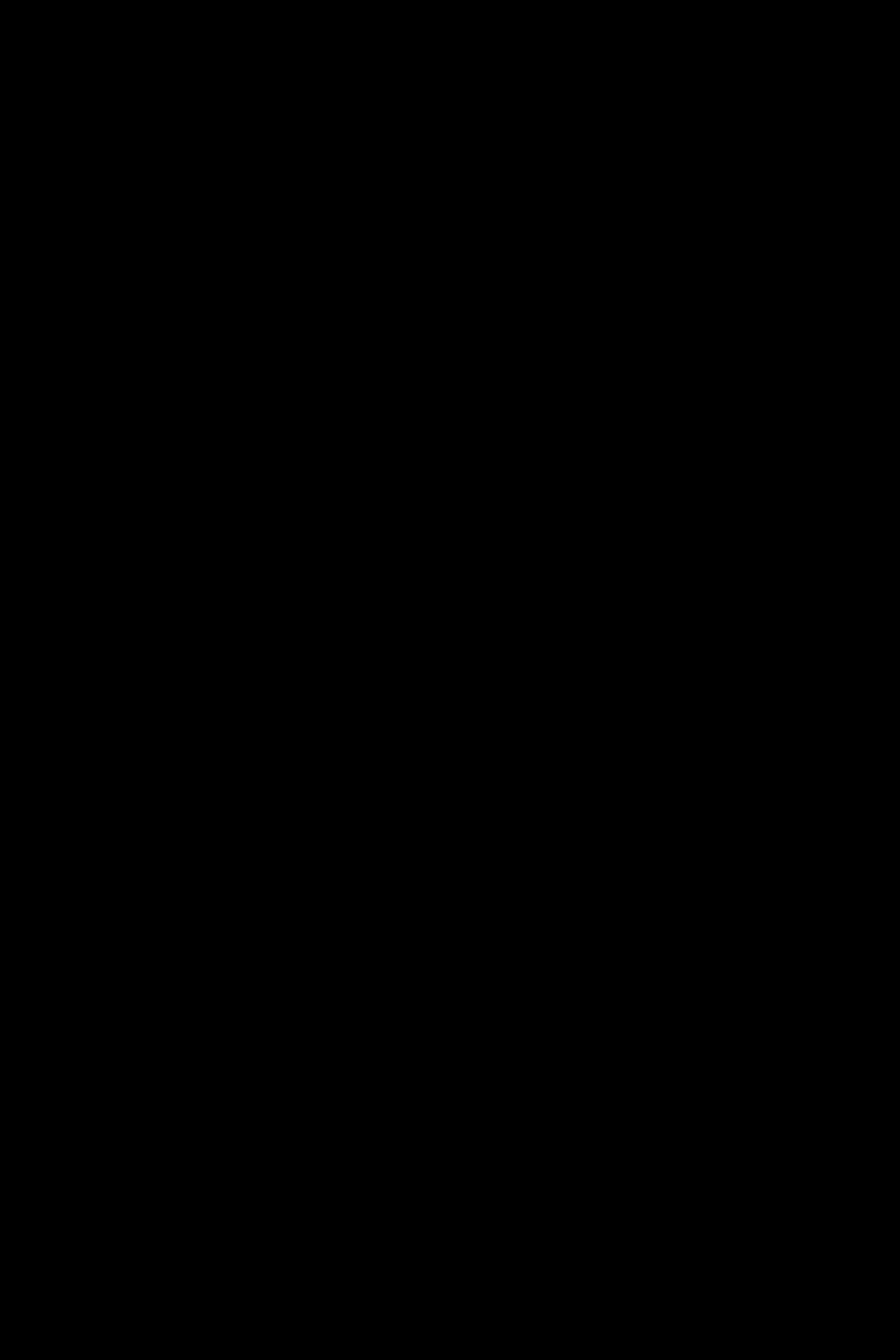
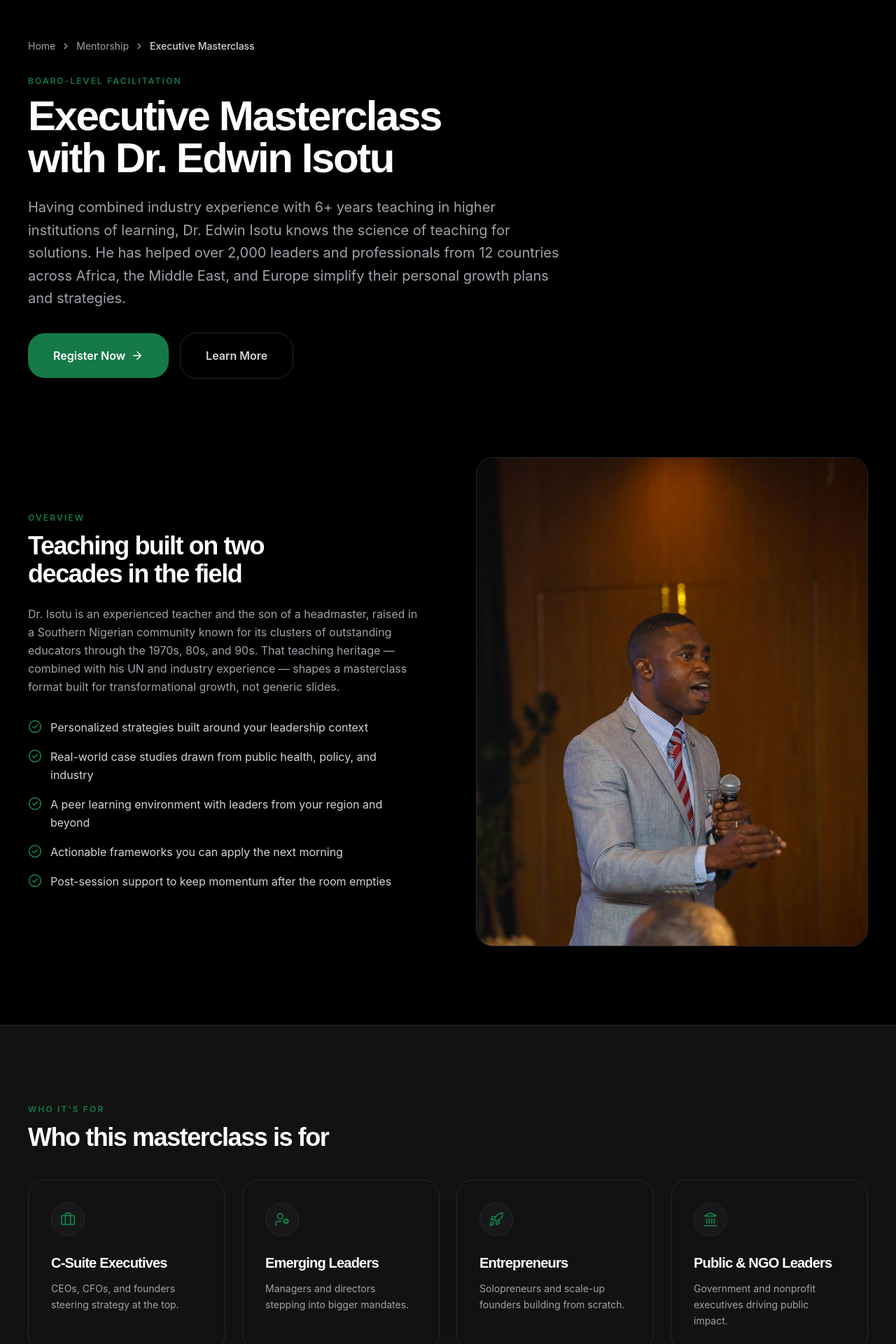
Before and after one commit to Erystech/edw-isotu, a React (Vite) app: page /mentorship/executive-masterclass in a window 1280 px wide. Before the commit this address had no page. Shown: the part 120-2040 px from the top of the page at 70% size. Before the commit the page ends 800 px from the top, so only its background shows below. Built offline with nearby package versions, Linux system fonts and the light colour scheme.

Commit message:
Created the Executive masterclass page

```diff
--- a/src/App.jsx
+++ b/src/App.jsx
@@ -1,8 +1,10 @@
-import { Routes, Route } from 'react-router-dom';
+import { Routes, Route, Navigate } from 'react-router-dom';
 import Home from './pages/Home';
 import About from './pages/About';
 import Speaking from './pages/Speaking';
 import Books from './pages/Books';
+import { ExecutiveMasterclass } from './pages/mentorship';
+
 
 function App() {
   return (
@@ -11,6 +13,22 @@
       <Route path="/about" element={<About />} />
       <Route path="/speaking" element={<Speaking />} />
       <Route path="/books" element={<Books />} />
+
+      {/* Nested Mentorship Routes */}
+      <Route path="/mentorship">
+        <Route
+          index
+          element={<Navigate to="/mentorship/executive-masterclass" replace />}
+        />
+        <Route
+          path="executive-masterclass"
+          element={<ExecutiveMasterclass />}
+        />
+        {/* <Route
+          path="clearlift-africa-mentorship"
+          element={<ClearLiftAfricaMentorship />}
+        /> */}
+      </Route>
     </Routes>
   );
 }
--- /dev/null
+++ b/src/components/misc/Breadcrumb.jsx
@@ -0,0 +1,53 @@
+import { ChevronRight } from 'lucide-react';
+import { cn } from '../../lib/cn';
+
+/**
+ * Breadcrumb
+ *
+ * @param {{ label: string, href?: string }[]} items
+ * @param {boolean} invert - use on dark/image-backed sections
+ */
+export default function Breadcrumb({ items = [], invert = false, className, ...props }) {
+  if (!items.length) return null;
+
+  return (
+    <nav aria-label="Breadcrumb" className={cn('text-sm', className)} {...props}>
+      <ol className="flex flex-wrap items-center gap-2">
+        {items.map((item, index) => {
+          const isLast = index === items.length - 1;
+          return (
+            <li key={item.label} className="flex items-center gap-2">
+              {index > 0 && (
+                <ChevronRight
+                  size={14}
+                  aria-hidden="true"
+                  className={invert ? 'text-white/40' : 'text-[var(--color-text-muted)]'}
+                />
+              )}
+              {isLast || !item.href ? (
+                <span
+                  aria-current={isLast ? 'page' : undefined}
+                  className={cn('font-medium', invert ? 'text-white' : 'text-[var(--color-text)]')}
+                >
+                  {item.label}
+                </span>
+              ) : (
+                <a
+                  href={item.href}
+                  className={cn(
+                    'transition-colors focus-visible:outline-2 focus-visible:outline-[var(--color-accent-light)] focus-visible:outline-offset-2 rounded-xs',
+                    invert
+                      ? 'text-white/70 hover:text-white'
+                      : 'text-[var(--color-text-muted)] hover:text-[var(--color-accent-light)]'
+                  )}
+                >
+                  {item.label}
+                </a>
+              )}
+            </li>
+          );
+        })}
+      </ol>
+    </nav>
+  );
+}
--- a/src/components/misc/index.js
+++ b/src/components/misc/index.js
@@ -3,3 +3,4 @@
 export { default as AnimatedCounter } from './AnimatedCounter';
 export { default as LogoStrip } from './LogoStrip';
 export { default as Accordion } from './Accordion';
+export { default as Breadcrumb } from './Breadcrumb';
--- /dev/null
+++ b/src/components/sections/mentorship/executive-masterclass/Hero.jsx
@@ -0,0 +1,44 @@
+import { ArrowRight } from 'lucide-react';
+import Container from '../../../layout/Container';
+import Breadcrumb from '../../../misc/Breadcrumb';
+import Label from '../../../typography/Label';
+import Heading from '../../../typography/Heading';
+import Paragraph from '../../../typography/Paragraph';
+import Button from '../../../ui/Button';
+
+const BREADCRUMB = [
+  { label: 'Home', href: '/' },
+  { label: 'Mentorship', href: '/mentorship' },
+  { label: 'Executive Masterclass' },
+];
+export default function Hero() {
+  return (
+    <Container className="pt-36 lg:pt-44">
+      <Breadcrumb items={BREADCRUMB} />
+
+      <div className="mt-8 max-w-3xl">
+        <Label as="p">Board-Level Facilitation</Label>
+        <Heading as="h1" size="2xl" className="mt-3">
+          Executive Masterclass with Dr. Edwin Isotu
+        </Heading>
+        <Paragraph size="lg" tone="muted" className="mt-6">
+          Having combined industry experience with 6+ years teaching in
+          higher institutions of learning, Dr. Edwin Isotu knows the science
+          of teaching for solutions. He has helped over 2,000 leaders and
+          professionals from 12 countries across Africa, the Middle East,
+          and Europe simplify their personal growth plans and strategies.
+        </Paragraph>
+
+        <div className="mt-8 flex flex-col gap-4 sm:flex-row sm:items-center">
+          <Button href="/contact" size="lg">
+            Register Now
+            <ArrowRight size={18} aria-hidden="true" />
+          </Button>
+          <Button href="#overview" variant="secondary" size="lg">
+            Learn More
+          </Button>
+        </div>
+      </div>
+    </Container>
+  );
+}
--- /dev/null
+++ b/src/components/sections/mentorship/executive-masterclass/Overview.jsx
@@ -0,0 +1,59 @@
+import { CheckCircle2 } from 'lucide-react';
+import Section from '../../../layout/Section';
+import SectionHeading from '../../../misc/SectionHeading';
+import Paragraph from '../../../typography/Paragraph';
+
+const FEATURES = [
+  'Personalized strategies built around your leadership context',
+  'Real-world case studies drawn from public health, policy, and industry',
+  'A peer learning environment with leaders from your region and beyond',
+  'Actionable frameworks you can apply the next morning',
+  'Post-session support to keep momentum after the room empties',
+];
+
+export default function Overview({ image }) {
+  return (
+    <Section id="overview" className="scroll-mt-24">
+      <div className="grid items-center gap-12 lg:grid-cols-2 lg:gap-20">
+        <div>
+          <SectionHeading
+            eyebrow="Overview"
+            title="Teaching built on two decades in the field"
+          />
+          <Paragraph tone="muted" size="md" className="mt-6">
+            Dr. Isotu is an experienced teacher and the son of a headmaster,
+            raised in a Southern Nigerian community known for its clusters of
+            outstanding educators through the 1970s, 80s, and 90s. That
+            teaching heritage — combined with his UN and industry experience
+            — shapes a masterclass format built for transformational growth,
+            not generic slides.
+          </Paragraph>
+
+          <ul className="mt-8 flex flex-col gap-4">
+            {FEATURES.map((feature) => (
+              <li key={feature} className="flex items-start gap-3">
+                <CheckCircle2
+                  className="mt-0.5 shrink-0 text-[var(--color-accent-light)]"
+                  size={20}
+                  aria-hidden="true"
+                />
+                <span className="text-sm leading-relaxed text-[var(--color-text)] lg:text-base">
+                  {feature}
+                </span>
+              </li>
+            ))}
+          </ul>
+        </div>
+
+        <div className="overflow-hidden rounded-3xl border border-[var(--color-border)] bg-[var(--color-surface)]">
+          <img
+            src={image}
+            alt="Dr. Edwin Isotu facilitating an executive masterclass"
+            loading="lazy"
+            className="aspect-[4/5] w-full object-cover"
+          />
+        </div>
+      </div>
+    </Section>
+  );
+}
--- /dev/null
+++ b/src/components/sections/mentorship/executive-masterclass/Targetaudience.jsx
@@ -0,0 +1,40 @@
+import { Briefcase, UserCog, Rocket, Landmark } from 'lucide-react';
+import Section from '../../../layout/Section';
+import SectionHeading from '../../../misc/SectionHeading';
+import { SpeakerCard } from '../../../cards';
+
+const AUDIENCE = [
+  {
+    icon: Briefcase,
+    title: 'C-Suite Executives',
+    description: 'CEOs, CFOs, and founders steering strategy at the top.',
+  },
+  {
+    icon: UserCog,
+    title: 'Emerging Leaders',
+    description: 'Managers and directors stepping into bigger mandates.',
+  },
+  {
+    icon: Rocket,
+    title: 'Entrepreneurs',
+    description: 'Solopreneurs and scale-up founders building from scratch.',
+  },
+  {
+    icon: Landmark,
+    title: 'Public & NGO Leaders',
+    description: 'Government and nonprofit executives driving public impact.',
+  },
+];
+
+export default function TargetAudience() {
+  return (
+    <Section tone="muted">
+      <SectionHeading eyebrow="Who It's For" title="Who this masterclass is for" />
+      <div className="mt-10 grid gap-6 sm:grid-cols-2 lg:grid-cols-4">
+        {AUDIENCE.map((item) => (
+          <SpeakerCard key={item.title} {...item} />
+        ))}
+      </div>
+    </Section>
+  );
+}
--- /dev/null
+++ b/src/components/sections/mentorship/executive-masterclass/index.js
@@ -0,0 +1,3 @@
+export { default as Hero } from './Hero';
+export { default as Overview } from './Overview';
+export { default as TargetAudience } from './TargetAudience';
--- /dev/null
+++ b/src/pages/mentorship/ExecutiveMasterclass.jsx
@@ -0,0 +1,34 @@
+import { Navbar, Footer, Section } from '../../components/layout';
+import { CTABanner } from '../../components/misc';
+import {
+  Hero,
+  Overview,
+  TargetAudience,
+} from '../../components/sections/mentorship/executive-masterclass';
+import MasterclassImg from '../../assets/images/high-level-strategy.webp';
+
+function ExecutiveMasterclass() {
+  return (
+    <>
+      <Navbar transparent />
+
+      <Hero />
+      <Overview image={MasterclassImg} />
+      <TargetAudience />
+
+      <Section>
+        <CTABanner
+          eyebrow="Limited Spots"
+          title="Ready to elevate your leadership?"
+          description="Custom masterclasses tailored to your organization's needs. Reach out to check dates and availability."
+          primaryAction={{ label: 'Register Now', href: '/contact' }}
+          secondaryAction={{ label: 'Schedule a Consultation', href: '/contact' }}
+        />
+      </Section>
+
+      <Footer />
+    </>
+  );
+}
+
+export default ExecutiveMasterclass;
--- /dev/null
+++ b/src/pages/mentorship/index.js
@@ -0,0 +1,2 @@
+export { default as ExecutiveMasterclass } from './ExecutiveMasterclass';
+// export { default as ClearLiftAfricaMentorship } from './ClearLiftAfricaMentorship';
```
